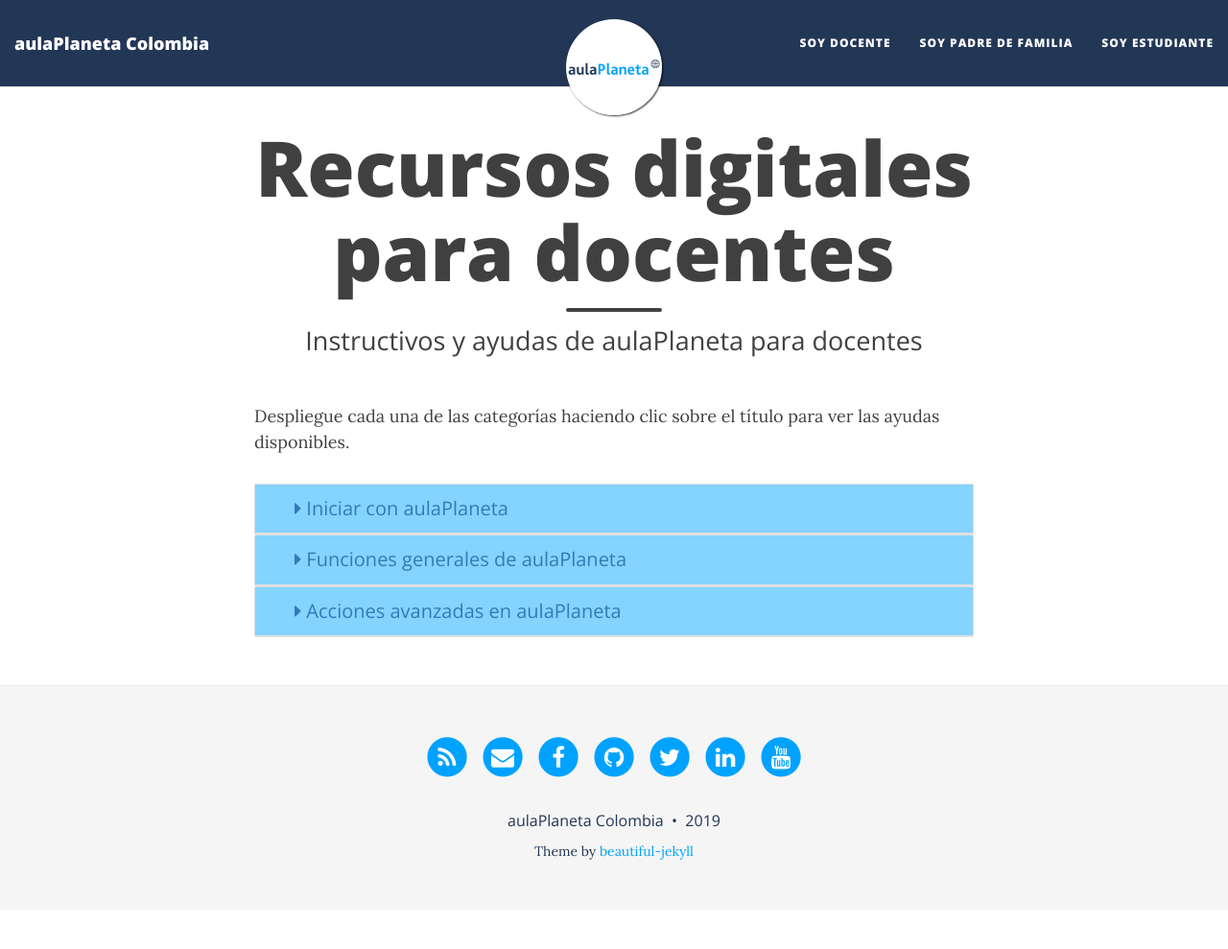
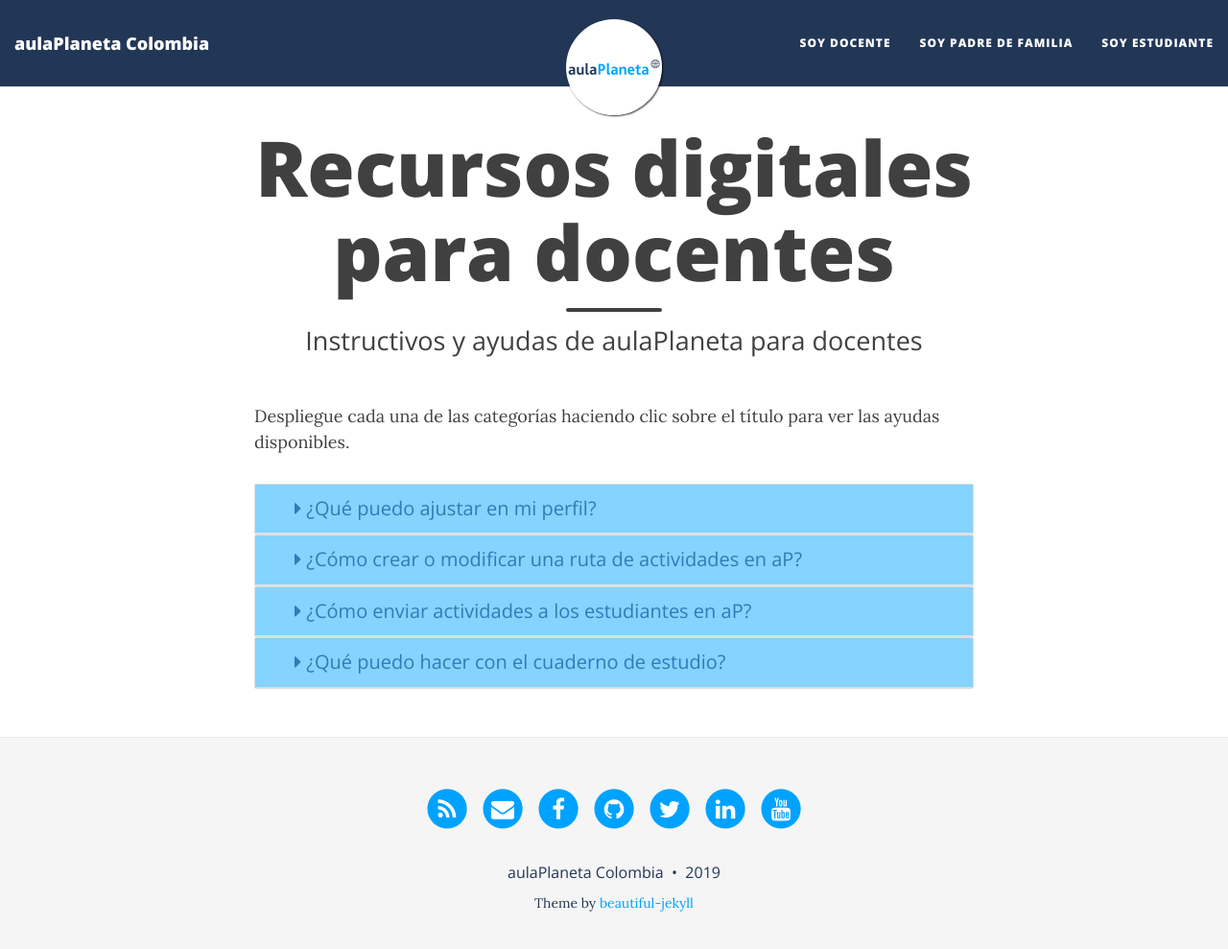
Before and after one commit to AulaPlanetaColombia/AulaPlanetaColombia.github.io, a Jekyll site: the page built from docentes.md, in a window 1280 px wide and 1002 px high. Shown: the top 989 px of the window at 96% size. Built offline with Jekyll 4.4.1, drawn with Linux system fonts in a browser that asks for light colours; nearby versions of some CDN libraries.

Commit message:
Primer video sobre Perfil.

```diff
--- a/docentes.md
+++ b/docentes.md
@@ -12,7 +12,7 @@
             <h2 class="mb-0">
                 <button class="btn btn-link collapsed" type="button" data-toggle="collapse" data-target="#iniciar" aria-expanded="false" aria-controls="iniciar">
                     <i class="fa fa-caret-right"></i>
-                    Iniciar con aulaPlaneta
+                    ¿Qué puedo ajustar en mi perfil?
                 </button>
             </h2>
         </div>
@@ -23,7 +23,7 @@
                     {% if post.tags.size > 0 %}
                         {% assign num_tag = '' %}
                         {% for tag in post.tags %}
-                        {% if tag == 'docentes' or tag == 'iniciar' %}
+                        {% if tag == 'docentes' or tag == 'personalizar' %}
                             {% assign num_tag = num_tag | append: 'x' %}
                         {% endif %}
                         {% endfor %}
@@ -44,7 +44,7 @@
             <h2 class="mb-0">
                 <button class="btn btn-link collapsed" type="button" data-toggle="collapse" data-target="#intermedio" aria-expanded="false" aria-controls="intermedio">
                     <i class="fa fa-caret-right"></i>
-                    Funciones generales de aulaPlaneta
+                    ¿Cómo crear o modificar una ruta de actividades en aP?
                 </button>
             </h2>
         </div>
@@ -55,7 +55,7 @@
                     {% if post.tags.size > 0 %}
                         {% assign num_tag = '' %}
                         {% for tag in post.tags %}
-                        {% if tag == 'docentes' or tag == 'intermedio' %}
+                        {% if tag == 'docentes' or tag == 'actividades' %}
                             {% assign num_tag = num_tag | append: 'x' %}
                         {% endif %}
                         {% endfor %}
@@ -76,7 +76,7 @@
             <h2 class="mb-0">
                 <button class="btn btn-link collapsed" type="button" data-toggle="collapse" data-target="#avanzado" aria-expanded="false" aria-controls="avanzado">
                     <i class="fa fa-caret-right"></i>
-                    Acciones avanzadas en aulaPlaneta
+                    ¿Cómo enviar actividades a los estudiantes en aP?
                 </button>
             </h2>
         </div>
@@ -87,7 +87,39 @@
                     {% if post.tags.size > 0 %}
                         {% assign num_tag = '' %}
                         {% for tag in post.tags %}
-                        {% if tag == 'docentes' or tag == 'avanzado' %}
+                        {% if tag == 'docentes' or tag == 'tareas' %}
+                            {% assign num_tag = num_tag | append: 'x' %}
+                        {% endif %}
+                        {% endfor %}
+                        {% if num_tag.size > 1 %}
+                    <li>
+                        <i class="fa-li fa fa-arrow-right"></i>
+                        <a href="{{ post.url }}" class="post-title">{{ post.title }}</a>
+                    </li>
+                        {% endif %}
+                    {% endif %}
+                {% endfor %}
+                </ul>
+            </div>
+        </div>
+    </div>
+    <div class="card">
+        <div class="card-header" id="tituloTres">
+            <h2 class="mb-0">
+                <button class="btn btn-link collapsed" type="button" data-toggle="collapse" data-target="#avanzado" aria-expanded="false" aria-controls="avanzado">
+                    <i class="fa fa-caret-right"></i>
+                    ¿Qué puedo hacer con el cuaderno de estudio?
+                </button>
+            </h2>
+        </div>
+        <div id="avanzado" class="collapse" aria-labelledby="tituloTres" data-parent="#categorias">
+            <div class="card-body">
+                <ul class="fa-ul">
+                {% for post in site.posts %}
+                    {% if post.tags.size > 0 %}
+                        {% assign num_tag = '' %}
+                        {% for tag in post.tags %}
+                        {% if tag == 'docentes' or tag == 'ce' %}
                             {% assign num_tag = num_tag | append: 'x' %}
                         {% endif %}
                         {% endfor %}
```
Also changed, not shown: _posts/2019-03-13-01_perfil.md (added, +9 -0 lines), 1 other file.
